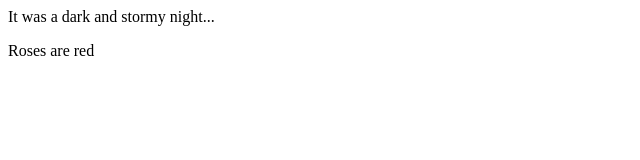
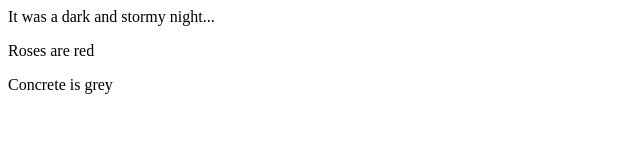
Before and after one commit to joegtopp/fireside-story-2, a plain HTML site: page index.html in a window 1280 px wide. Shown: the whole page, without its empty margins (0-640 px from the left). Drawn offline with Linux system fonts and the light colour scheme.

Commit message:
adding another line

```diff
--- a/index.html
+++ b/index.html
@@ -2,5 +2,6 @@
   <body>
     <p>It was a dark and stormy night...</p>
 	<p>Roses are red</p>
+	<p>Concrete is grey</p>
   </body>
 </html>
```
